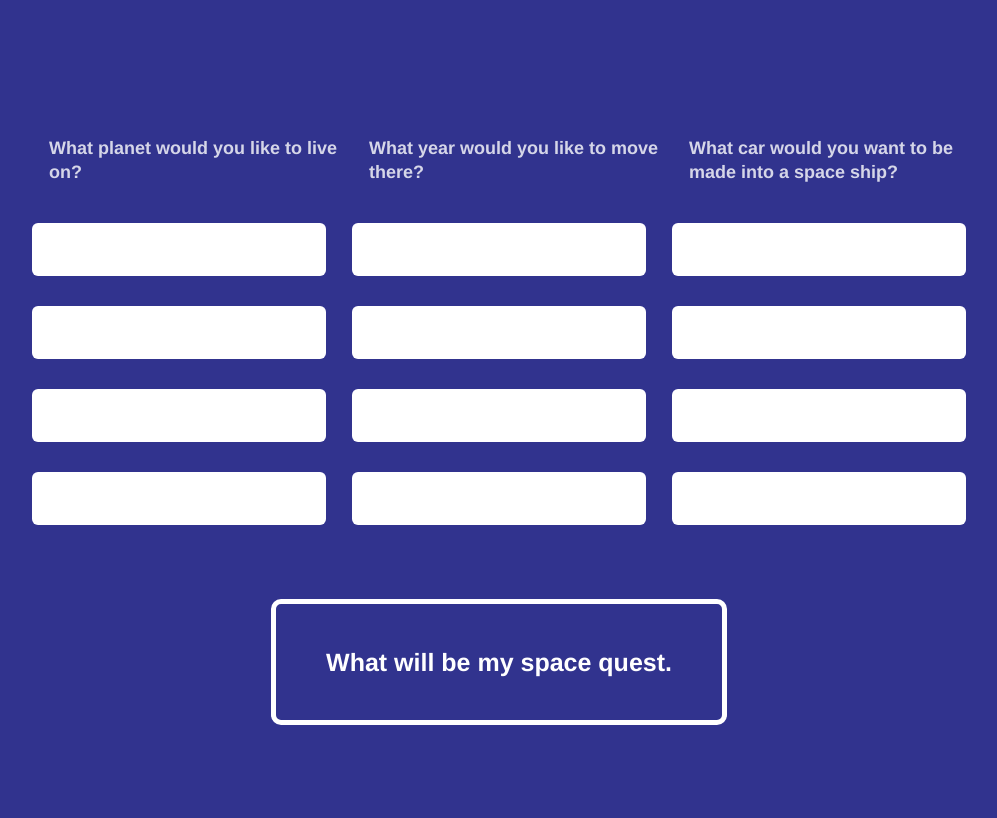
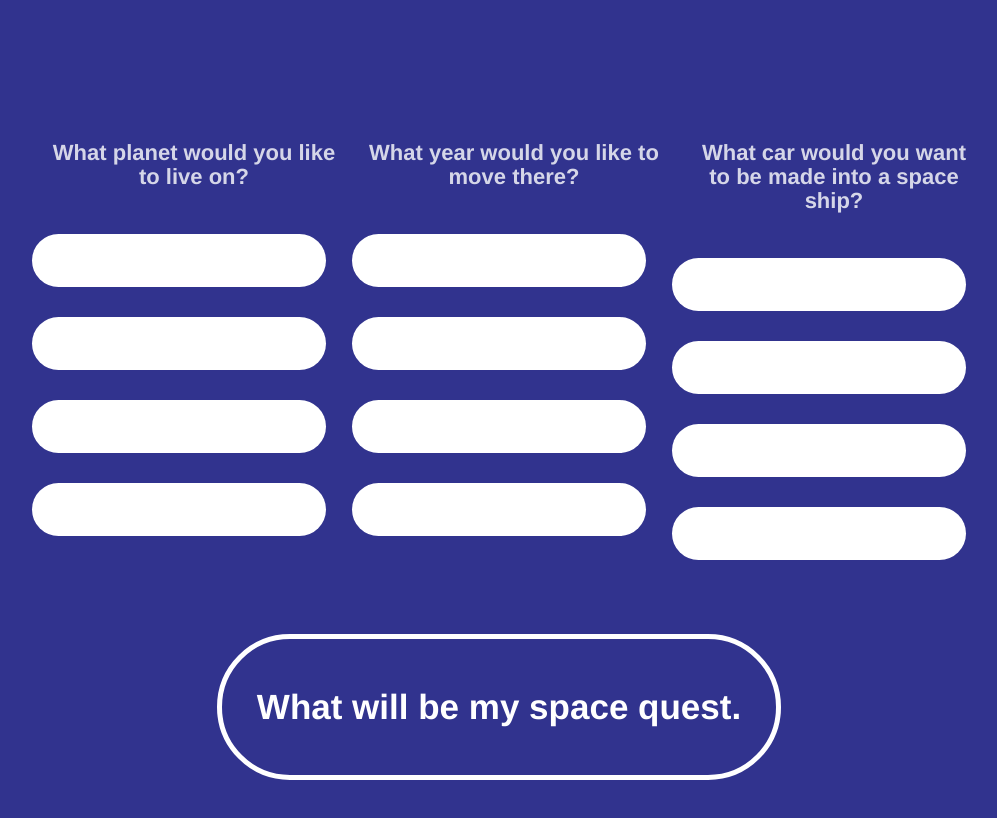
Before and after one commit to benwenzel20/MASH-Game, a plain HTML site: page index.html in a window 1280 px wide. Shown: the part 300-1118 px from the top of the page, without its empty margins (141-1138 px from the left). Drawn offline with Linux system fonts and the light colour scheme.

Commit message:
Update style.css

```diff
--- a/style.css
+++ b/style.css
@@ -31,14 +31,14 @@ h1 {
 .button-submit {
   background: transparent;
   border: 5px solid #fff;
-  border-radius: 10px;
+  border-radius: 100px;
   color: #fff;
   cursor: pointer;
   display: block;
-  font-size: 25px;
+  font-size: 35px;
   font-weight: bold;
   margin: 0 auto 60px;
-  padding: 1em 2em;
+  padding: 1em 1em;
   text-align: center;
 }
 
@@ -64,8 +64,8 @@ h1 {
 
 .choice-bucket input {
   border: 0;
-  border-radius: 6px;
-  color: #713e94;
+  border-radius: 50px;
+  color: #31338e;
   font-size: 18px;
   margin: 15px 4%;
   outline: 0;
@@ -79,10 +79,11 @@ h1 {
 }
 
 .highlight {
-  font-size: 18px;
+  font-size: 22px;
   line-height: 24px;
   margin-left: 30px;
   opacity: .8;
+  text-align: center;
 }
 
 
```
